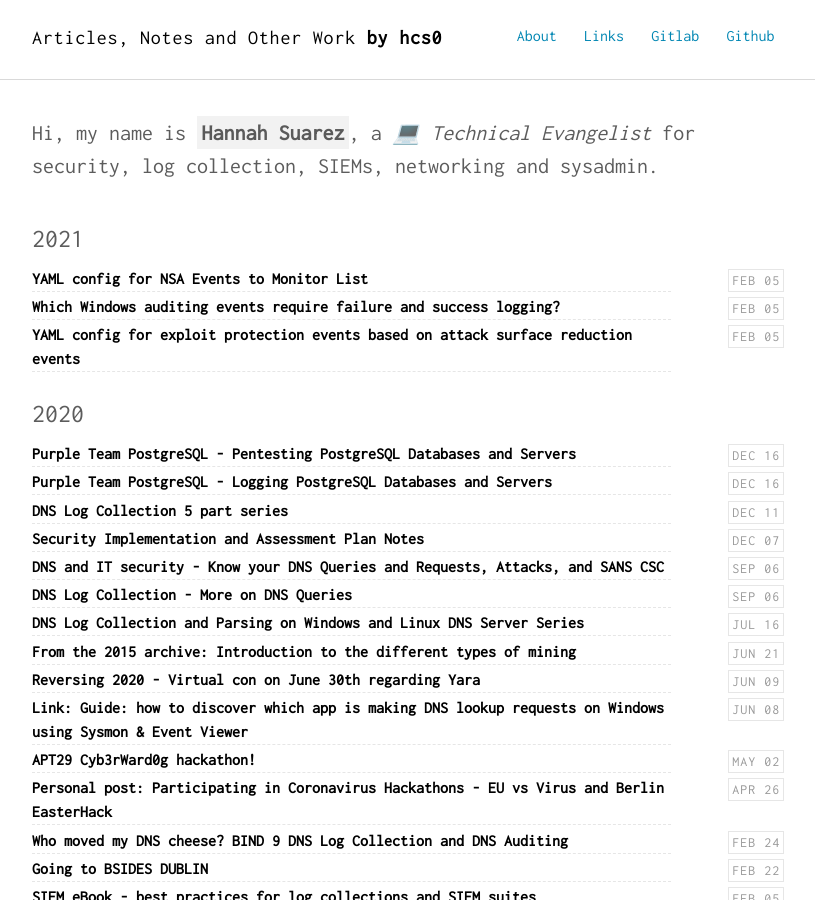
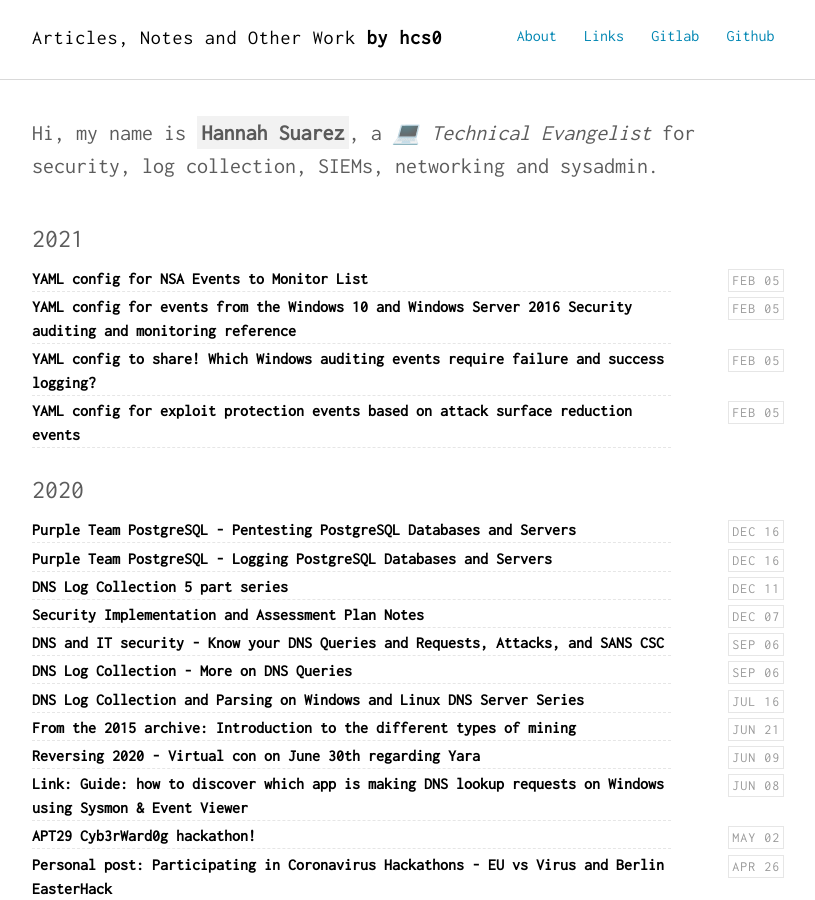
Before and after one commit to HannahSuarez/hannahsuarez.github.io, a Jekyll site: the page built from index.html, in a window 1280 px wide and 900 px high. Shown: the whole window, without its empty margins (232-1047 px from the left). Built offline with Jekyll 4.4.1, drawn with Linux system fonts in a browser that asks for light colours; nearby versions of some CDN libraries; some of the changed lines change nothing that is shown.

Commit message:
YAML for more WIN config

````diff
--- a/_posts/2021-02-05-WhichEventsNeedFailureSuccessLogging.md
+++ b/_posts/2021-02-05-WhichEventsNeedFailureSuccessLogging.md
@@ -1,6 +1,6 @@
 ---
 layout: post
-title: "Which Windows auditing events require failure and success logging?"
+title: "YAML config to share! Which Windows auditing events require failure and success logging?"
 description: "Use this as a reference to see which ones need failure and success logging"
 comments: true
 keywords: "security, yaml, elk, elastic, database, servers, blueteam"
--- /dev/null
+++ b/_posts/2021-02-05-Windows_10_Windows_Server_2016_Security_auditing_monitoring_reference.md
@@ -0,0 +1,386 @@
+---
+layout: post
+title: "YAML config for events from the Windows 10 and Windows Server 2016 Security auditing and monitoring reference"
+description: "Windows 10 and Windows Server 2016 Security auditing and monitoring reference"
+comments: true
+keywords: "security, yaml, elk, elastic, database, servers, blueteam"
+---
+
+Based on ["Windows 10 and Windows Server 2016 Security auditing and monitoring reference"](https://www.microsoft.com/en-us/download/details.aspx?id=52630).
+
+```
+winlogbeat.event_logs:
+  - name: Security
+    processors:
+      - drop_event.when.not.or:
+        - equals.winlog.event_id: 4627
+        - equals.winlog.event_id: 4703
+        - equals.winlog.event_id: 4704
+        - equals.winlog.event_id: 4705
+        - equals.winlog.event_id: 4720
+        - equals.winlog.event_id: 4737
+        - equals.winlog.event_id: 4738
+        - equals.winlog.event_id: 4739
+        - equals.winlog.event_id: 4780
+        - equals.winlog.event_id: 4781
+        - equals.winlog.event_id: 4782
+        - equals.winlog.event_id: 4793
+        - equals.winlog.event_id: 4794
+        - equals.winlog.event_id: 4798
+        - equals.winlog.event_id: 4799
+        - equals.winlog.event_id: 5376
+        - equals.winlog.event_id: 5377
+    #Account Logon related events
+        - equals.winlog.event_id: 4774
+        - equals.winlog.event_id: 4776
+        - equals.winlog.event_id: 4775
+        - equals.winlog.event_id: 4776
+        - equals.winlog.event_id: 4777
+    #Audit Application Group Management and other
+        - equals.winlog.event_id: 4783
+        - equals.winlog.event_id: 4784
+        - equals.winlog.event_id: 4785
+        - equals.winlog.event_id: 4786
+        - equals.winlog.event_id: 4787
+        - equals.winlog.event_id: 4788
+        - equals.winlog.event_id: 4789
+        - equals.winlog.event_id: 4790
+        - equals.winlog.event_id: 4783
+        - equals.winlog.event_id: 4784
+        - equals.winlog.event_id: 4792
+        - equals.winlog.event_id: 4791
+        - equals.winlog.event_id: 4792
+        #Success logging enabled
+        - equals.winlog.event_id: 4741
+        - equals.winlog.event_id: 4742
+        - equals.winlog.event_id: 4743
+        #Audit Distribution Group Management
+        - equals.winlog.event_id: 4749
+        - equals.winlog.event_id: 4750
+        - equals.winlog.event_id: 4751
+        - equals.winlog.event_id: 4752
+        - equals.winlog.event_id: 4753
+        - equals.winlog.event_id: 4759
+        - equals.winlog.event_id: 4760
+        - equals.winlog.event_id: 4761
+        - equals.winlog.event_id: 4762
+        - equals.winlog.event_id: 4763
+        - equals.winlog.event_id: 4744
+        - equals.winlog.event_id: 4745
+        - equals.winlog.event_id: 4746
+        - equals.winlog.event_id: 4747
+        - equals.winlog.event_id: 4748
+        #Audit Security Group Management and Other Accnt Mgmt Events
+        - equals.winlog.event_id: 4782
+        - equals.winlog.event_id: 4793
+        - equals.winlog.event_id: 4727
+        - equals.winlog.event_id: 4728
+        - equals.winlog.event_id: 4729
+        - equals.winlog.event_id: 4730
+        - equals.winlog.event_id: 4731
+        - equals.winlog.event_id: 4732
+        - equals.winlog.event_id: 4733
+        - equals.winlog.event_id: 4734
+        - equals.winlog.event_id: 4735
+        - equals.winlog.event_id: 4737
+        - equals.winlog.event_id: 4754
+        - equals.winlog.event_id: 4755
+        - equals.winlog.event_id: 4756
+        - equals.winlog.event_id: 4758
+        - equals.winlog.event_id: 4764
+        - equals.winlog.event_id: 4799
+        #Audit User Account Mgmt.
+        - equals.winlog.event_id: 4720
+        - equals.winlog.event_id: 4722
+        - equals.winlog.event_id: 4723
+        - equals.winlog.event_id: 4724
+        - equals.winlog.event_id: 4725
+        - equals.winlog.event_id: 4726
+        - equals.winlog.event_id: 4767
+        - equals.winlog.event_id: 4780
+        - equals.winlog.event_id: 4781
+        - equals.winlog.event_id: 4794
+        - equals.winlog.event_id: 4798
+        - equals.winlog.event_id: 5376
+        - equals.winlog.event_id: 5377
+        - equals.winlog.event_id: 4723
+        - equals.winlog.event_id: 4766
+        - equals.winlog.event_id: 4794
+        #Audit DPAPI Activity
+        - equals.winlog.event_id: 4692
+        - equals.winlog.event_id: 4693
+        - equals.winlog.event_id: 4694
+        - equals.winlog.event_id: 4695
+        #Audit PNP Activity
+        - equals.winlog.event_id: 6416
+        - equals.winlog.event_id: 6419
+        - equals.winlog.event_id: 6420
+        - equals.winlog.event_id: 6421
+        - equals.winlog.event_id: 6422
+        - equals.winlog.event_id: 6423
+        - equals.winlog.event_id: 6424
+        #Audit process creation and termination. May be noisy.
+        - equals.winlog.event_id: 4688
+        - equals.winlog.event_id: 4696
+        - equals.winlog.event_id: 4689
+        #Audit RPC
+        - equals.winlog.event_id: 5712
+        #Audit Detailed Directory Service Replication
+        - equals.winlog.event_id: 4928
+        - equals.winlog.event_id: 4929
+        - equals.winlog.event_id: 4930
+        - equals.winlog.event_id: 4931
+        - equals.winlog.event_id: 4934
+        - equals.winlog.event_id: 4935
+        - equals.winlog.event_id: 4936
+        - equals.winlog.event_id: 4937
+        #Audit Directory Access
+        - equals.winlog.event_id: 4661
+        - equals.winlog.event_id: 4662
+        #Audit Directory Service Changes
+        - equals.winlog.event_id: 5136
+        - equals.winlog.event_id: 5137
+        - equals.winlog.event_id: 5138
+        - equals.winlog.event_id: 5139
+        - equals.winlog.event_id: 5141
+        #Audit Directory Service Replication
+        - equals.winlog.event_id: 4932
+        - equals.winlog.event_id: 4933
+        #Audit group membership
+        - equals.winlog.event_id: 4627
+        #Audit network policy server
+        - equals.winlog.event_id: 6272
+        - equals.winlog.event_id: 6273
+        - equals.winlog.event_id: 6274
+        - equals.winlog.event_id: 6275
+        - equals.winlog.event_id: 6276
+        - equals.winlog.event_id: 6277
+        - equals.winlog.event_id: 6278
+        - equals.winlog.event_id: 6279
+        - equals.winlog.event_id: 6280
+        #Audit other logon and logoff events
+        - equals.winlog.event_id: 4649
+        - equals.winlog.event_id: 4778
+        - equals.winlog.event_id: 4779
+        - equals.winlog.event_id: 4964
+        - equals.winlog.event_id: 4672
+        #Audit application generated
+        - equals.winlog.event_id: 4665
+        - equals.winlog.event_id: 4666
+        - equals.winlog.event_id: 4667
+        - equals.winlog.event_id: 4668
+        #Audit certification services
+        - equals.winlog.event_id: 4868
+        - equals.winlog.event_id: 4869
+        - equals.winlog.event_id: 4870
+        - equals.winlog.event_id: 4871
+        - equals.winlog.event_id: 4872
+        - equals.winlog.event_id: 4873
+        - equals.winlog.event_id: 4874
+        - equals.winlog.event_id: 4875
+        - equals.winlog.event_id: 4876
+        - equals.winlog.event_id: 4877
+        - equals.winlog.event_id: 4878
+        - equals.winlog.event_id: 4879
+        - equals.winlog.event_id: 4880
+        - equals.winlog.event_id: 4881
+        - equals.winlog.event_id: 4882
+        - equals.winlog.event_id: 4883
+        - equals.winlog.event_id: 4884
+        - equals.winlog.event_id: 4885
+        - equals.winlog.event_id: 4886
+        - equals.winlog.event_id: 4887
+        - equals.winlog.event_id: 4888
+        - equals.winlog.event_id: 4889
+        - equals.winlog.event_id: 4890
+        - equals.winlog.event_id: 4891
+        - equals.winlog.event_id: 4892
+        - equals.winlog.event_id: 4893
+        - equals.winlog.event_id: 4894
+        - equals.winlog.event_id: 4895
+        - equals.winlog.event_id: 4896
+        - equals.winlog.event_id: 4897
+        - equals.winlog.event_id: 4898
+        #Audit file share
+        - equals.winlog.event_id: 5140
+        - equals.winlog.event_id: 5142
+        - equals.winlog.event_id: 5143
+        - equals.winlog.event_id: 5144
+        - equals.winlog.event_id: 5145
+        - equals.winlog.event_id: 5168
+        #Audit file system
+        - equals.winlog.event_id: 4656
+        - equals.winlog.event_id: 4658
+        - equals.winlog.event_id: 4660
+        - equals.winlog.event_id: 4663
+        - equals.winlog.event_id: 4664
+        - equals.winlog.event_id: 4670
+        - equals.winlog.event_id: 4985
+        - equals.winlog.event_id: 5051
+        #Audit filtering platform connection
+        - equals.winlog.event_id: 5145
+        - equals.winlog.event_id: 5156
+        - equals.winlog.event_id: 5158
+        - equals.winlog.event_id: 5031
+        - equals.winlog.event_id: 5150
+        - equals.winlog.event_id: 5151
+        - equals.winlog.event_id: 5155
+        - equals.winlog.event_id: 5157
+        - equals.winlog.event_id: 5159
+        #Audit handle manipulation
+        - equals.winlog.event_id: 4658
+        - equals.winlog.event_id: 4690
+        #Audit kernel object
+        - equals.winlog.event_id: 4656
+        - equals.winlog.event_id: 4658
+        - equals.winlog.event_id: 4660
+        - equals.winlog.event_id: 4663
+          #Audit other object access events
+        - equals.winlog.event_id: 4671
+        - equals.winlog.event_id: 4691
+        - equals.winlog.event_id: 4698
+        - equals.winlog.event_id: 4699
+        - equals.winlog.event_id: 4700
+        - equals.winlog.event_id: 4701
+        - equals.winlog.event_id: 4702
+        - equals.winlog.event_id: 5888
+        - equals.winlog.event_id: 5889
+        - equals.winlog.event_id: 5890
+        - equals.winlog.event_id: 5148
+        - equals.winlog.event_id: 5149
+        #Audit registry
+        - equals.winlog.event_id: 4663
+        - equals.winlog.event_id: 4656
+        - equals.winlog.event_id: 4658
+        - equals.winlog.event_id: 4660
+        - equals.winlog.event_id: 4657
+        - equals.winlog.event_id: 5039
+        - equals.winlog.event_id: 4670
+        #Audit policy change
+        - equals.winlog.event_id: 4818
+        - equals.winlog.event_id: 4715
+        - equals.winlog.event_id: 4719
+        - equals.winlog.event_id: 4817
+        - equals.winlog.event_id: 4902
+        - equals.winlog.event_id: 4904
+        - equals.winlog.event_id: 4905
+        - equals.winlog.event_id: 4906
+        - equals.winlog.event_id: 4908
+        - equals.winlog.event_id: 4912
+        #Audit authentication policy change
+        - equals.winlog.event_id: 4670
+        - equals.winlog.event_id: 4706
+        - equals.winlog.event_id: 4707
+        - equals.winlog.event_id: 4713
+        - equals.winlog.event_id: 4716
+        - equals.winlog.event_id: 4718
+        - equals.winlog.event_id: 4739
+        - equals.winlog.event_id: 4864
+        - equals.winlog.event_id: 4865
+        - equals.winlog.event_id: 4866
+        - equals.winlog.event_id: 4867
+        #Audit Kerberos
+        - equals.winlog.event_id: 4768
+        - equals.winlog.event_id: 4771
+        - equals.winlog.event_id: 4772
+        #Audit authorization policy change
+        - equals.winlog.event_id: 4703
+        - equals.winlog.event_id: 4704
+        - equals.winlog.event_id: 4705
+        - equals.winlog.event_id: 4670
+        - equals.winlog.event_id: 4911
+        - equals.winlog.event_id: 4913
+        #Audit MPSSVC rule-level policy change
+        - equals.winlog.event_id: 4944
+        - equals.winlog.event_id: 4945
+        - equals.winlog.event_id: 4946
+        - equals.winlog.event_id: 4947
+        - equals.winlog.event_id: 4948
+        - equals.winlog.event_id: 4949
+        - equals.winlog.event_id: 4950
+        - equals.winlog.event_id: 4954
+        - equals.winlog.event_id: 4956
+        - equals.winlog.event_id: 4951
+        - equals.winlog.event_id: 4952
+        - equals.winlog.event_id: 4953
+        - equals.winlog.event_id: 4957
+        - equals.winlog.event_id: 4958
+        #Audit other policy change events
+        - equals.winlog.event_id: 4714
+        - equals.winlog.event_id: 4819
+        - equals.winlog.event_id: 4826
+        - equals.winlog.event_id: 4909
+        - equals.winlog.event_id: 4910
+        - equals.winlog.event_id: 5063
+        - equals.winlog.event_id: 5064
+        - equals.winlog.event_id: 5065
+        - equals.winlog.event_id: 5066
+        - equals.winlog.event_id: 5067
+        - equals.winlog.event_id: 5068
+        - equals.winlog.event_id: 5069
+        - equals.winlog.event_id: 5070
+        - equals.winlog.event_id: 5447
+        - equals.winlog.event_id: 6144
+        - equals.winlog.event_id: 6145
+        #Audit priviledge Use
+        - equals.winlog.event_id: 4673
+        - equals.winlog.event_id: 4674
+        - equals.winlog.event_id: 4985
+        #Audit other system events - windows firewall service, branchcache, key file operation
+        - equals.winlog.event_id: 5024
+        - equals.winlog.event_id: 5025
+        - equals.winlog.event_id: 6400
+        - equals.winlog.event_id: 6401
+        - equals.winlog.event_id: 6402
+        - equals.winlog.event_id: 6403
+        - equals.winlog.event_id: 6404
+        - equals.winlog.event_id: 6405
+        - equals.winlog.event_id: 6406
+        - equals.winlog.event_id: 6407
+        - equals.winlog.event_id: 6408
+        - equals.winlog.event_id: 6409
+        - equals.winlog.event_id: 4673
+        - equals.winlog.event_id: 4674
+        - equals.winlog.event_id: 4985
+        - equals.winlog.event_id: 5033
+        - equals.winlog.event_id: 5034
+        - equals.winlog.event_id: 5058
+        - equals.winlog.event_id: 5059
+        - equals.winlog.event_id: 5027
+        - equals.winlog.event_id: 5028
+        - equals.winlog.event_id: 5029
+        - equals.winlog.event_id: 5030
+        - equals.winlog.event_id: 5032
+        - equals.winlog.event_id: 5035
+        - equals.winlog.event_id: 5037
+        #Audit Security system extension
+        - equals.winlog.event_id: 4610
+        - equals.winlog.event_id: 4611
+        - equals.winlog.event_id: 4614
+        - equals.winlog.event_id: 4622
+        - equals.winlog.event_id: 4697
+        #Audit system integrity
+        - equals.winlog.event_id: 4612
+        - equals.winlog.event_id: 4615
+        - equals.winlog.event_id: 4618
+        - equals.winlog.event_id: 4816
+        - equals.winlog.event_id: 5056
+        - equals.winlog.event_id: 5062
+        - equals.winlog.event_id: 5061
+        - equals.winlog.event_id: 5038
+        - equals.winlog.event_id: 5057
+        - equals.winlog.event_id: 5060
+        - equals.winlog.event_id: 6281
+        - equals.winlog.event_id: 6410
+        #Audit other log related events
+        - equals.winlog.event_id: 1102
+        - equals.winlog.event_id: 1104
+        - equals.winlog.event_id: 1105
+        - equals.winlog.event_id: 1108
+        #Audit SAM
+        - equals.winlog.event_id: 4661
+```
+
+> Note: These are from 2019, so there may have been changes in terms of event ingestion.
+
+> YMMV! Your mileage may vary.
````
